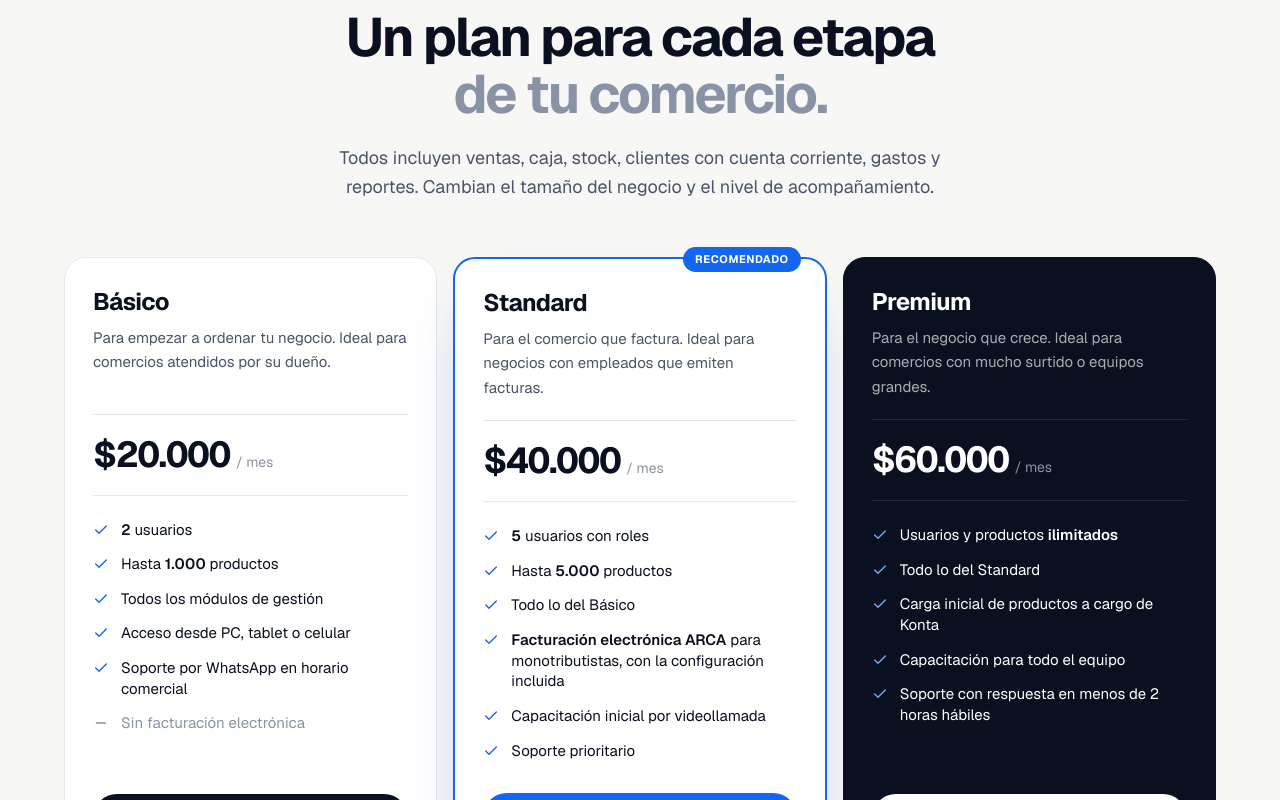
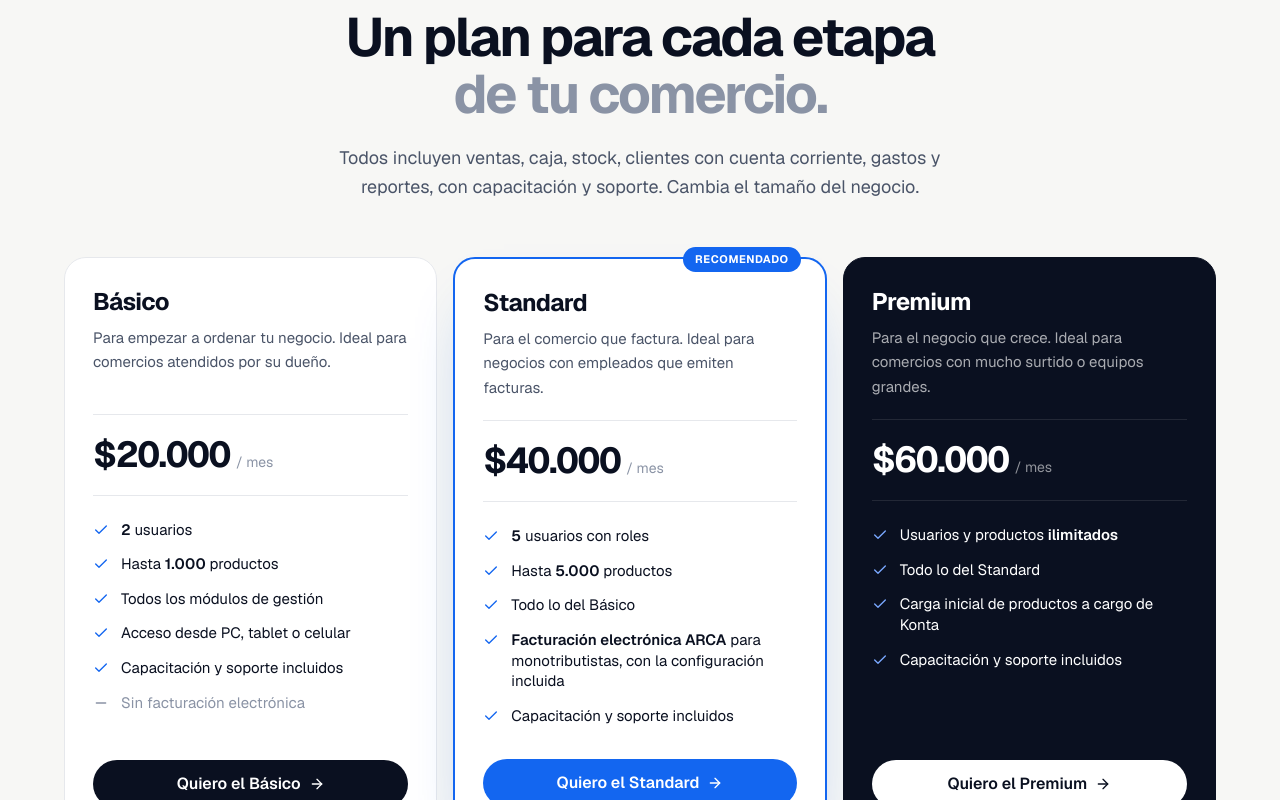
Before and after one commit to FabioDenis/kontasite, a Next.js app: page / in a window 1280 px wide. Shown: the part 11200-12000 px from the top of the page. Built offline with nearby package versions, Linux system fonts and the light colour scheme; no server answers.

Commit message:
feat(landing): include the same training and support in every plan

```diff
--- a/src/features/plans/plans-section.tsx
+++ b/src/features/plans/plans-section.tsx
@@ -24,7 +24,7 @@ export function Plans() {
           eyebrow="Planes"
           title="Un plan para cada etapa"
           accent="de tu comercio."
-          description="Todos incluyen ventas, caja, stock, clientes con cuenta corriente, gastos y reportes. Cambian el tamaño del negocio y el nivel de acompañamiento."
+          description="Todos incluyen ventas, caja, stock, clientes con cuenta corriente, gastos y reportes, con capacitación y soporte. Cambia el tamaño del negocio."
         />
 
         <ul className="mt-14 grid items-stretch gap-4 lg:grid-cols-3">
--- a/src/features/plans/plans.ts
+++ b/src/features/plans/plans.ts
@@ -29,7 +29,7 @@ export const plans: Plan[] = [
       { text: "Hasta 1.000 productos", bold: "1.000" },
       { text: "Todos los módulos de gestión" },
       { text: "Acceso desde PC, tablet o celular" },
-      { text: "Soporte por WhatsApp en horario comercial" },
+      { text: "Capacitación y soporte incluidos" },
       { text: "Sin facturación electrónica", excluded: true },
     ],
   },
@@ -44,8 +44,7 @@ export const plans: Plan[] = [
       { text: "Hasta 5.000 productos", bold: "5.000" },
       { text: "Todo lo del Básico" },
       { text: "Facturación electrónica ARCA para monotributistas, con la configuración incluida", bold: "Facturación electrónica ARCA" },
-      { text: "Capacitación inicial por videollamada" },
-      { text: "Soporte prioritario" },
+      { text: "Capacitación y soporte incluidos" },
     ],
   },
   {
@@ -57,9 +56,7 @@ export const plans: Plan[] = [
       { text: "Usuarios y productos ilimitados", bold: "ilimitados" },
       { text: "Todo lo del Standard" },
       { text: "Carga inicial de productos a cargo de Konta" },
-      { text: "Capacitación para todo el equipo" },
-      // TODO: confirm the response time (the source material has it as "[2]").
-      { text: "Soporte con respuesta en menos de 2 horas hábiles" },
+      { text: "Capacitación y soporte incluidos" },
     ],
   },
 ];
```
